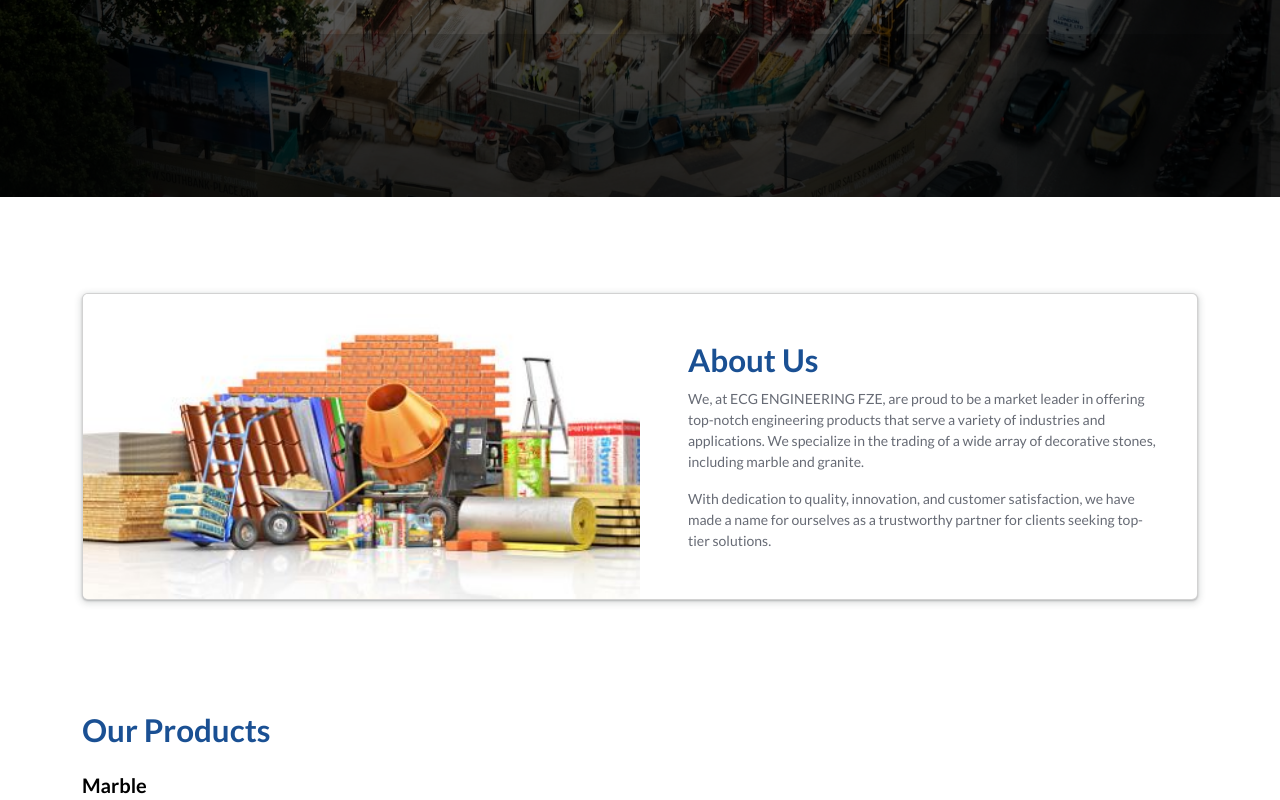
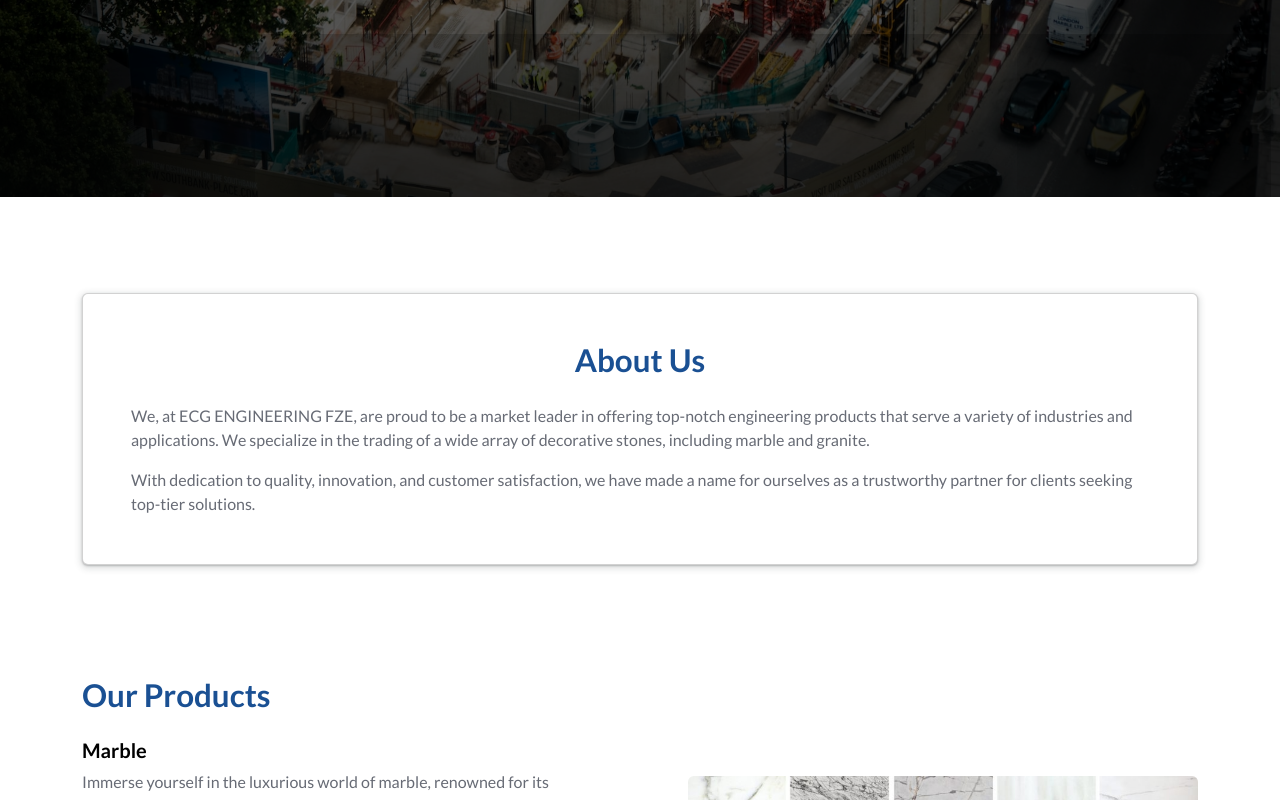
Before and after one commit to gulfwww/ecg, a website: page dist/index.html in a window 1280 px wide. Shown: the part 475-1275 px from the top of the page. Drawn offline with nearby package versions, Linux system fonts and the light colour scheme.

```diff
--- a/dist/index.html
+++ b/dist/index.html
@@ -77,27 +77,21 @@
 
     <section class="about mt-2 mt-md-5 py-4 py-md-5">
       <div class="container">
-        <div class="card overflow-hidden">
-          <div class="row">
-            <div class="col-md-6 banner img"></div>
-            <div class="col-md-6 p-5">
-              <h2 class="card-title text-blue fw-bold">About Us</h2>
-              <h3 class="fw-normal subtitle text-blue mb-3 d-none">
-                About ECG Engineering FZE Vision
-              </h3>
-              <p class="card-text small">
-                We, at ECG ENGINEERING FZE, are proud to be a market leader in
-                offering top-notch engineering products that serve a variety of
-                industries and applications. We specialize in the trading of a
-                wide array of decorative stones, including marble and granite.
-              </p>
-              <p class="card-text small">
-                With dedication to quality, innovation, and customer
-                satisfaction, we have made a name for ourselves as a trustworthy
-                partner for clients seeking top-tier solutions.
-              </p>
-            </div>
-          </div>
+        <div class="card py-5 px-4 px-md-5">
+          <h2 class="card-title text-blue text-center fw-bold mb-4">
+            About Us
+          </h2>
+          <p class="card-text">
+            We, at ECG ENGINEERING FZE, are proud to be a market leader in
+            offering top-notch engineering products that serve a variety of
+            industries and applications. We specialize in the trading of a wide
+            array of decorative stones, including marble and granite.
+          </p>
+          <p class="card-text">
+            With dedication to quality, innovation, and customer satisfaction,
+            we have made a name for ourselves as a trustworthy partner for
+            clients seeking top-tier solutions.
+          </p>
         </div>
       </div>
     </section>
```
